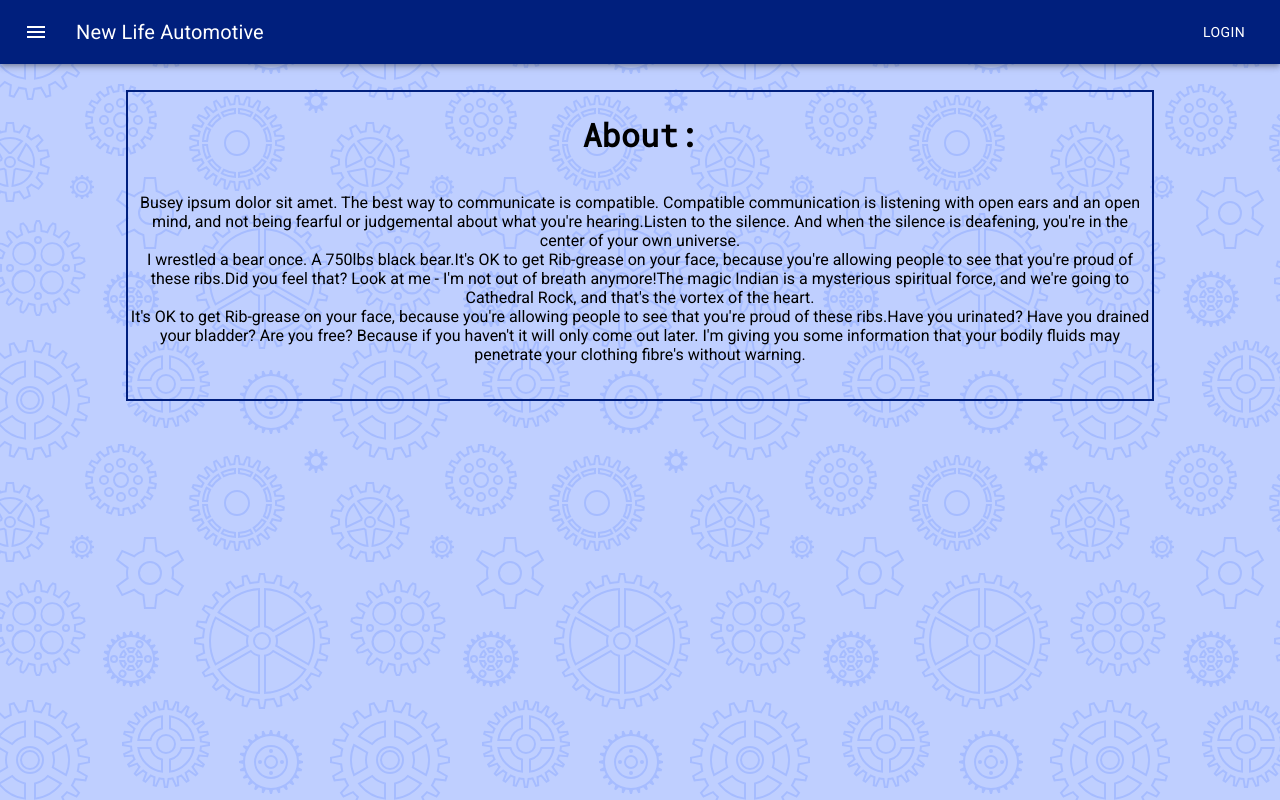
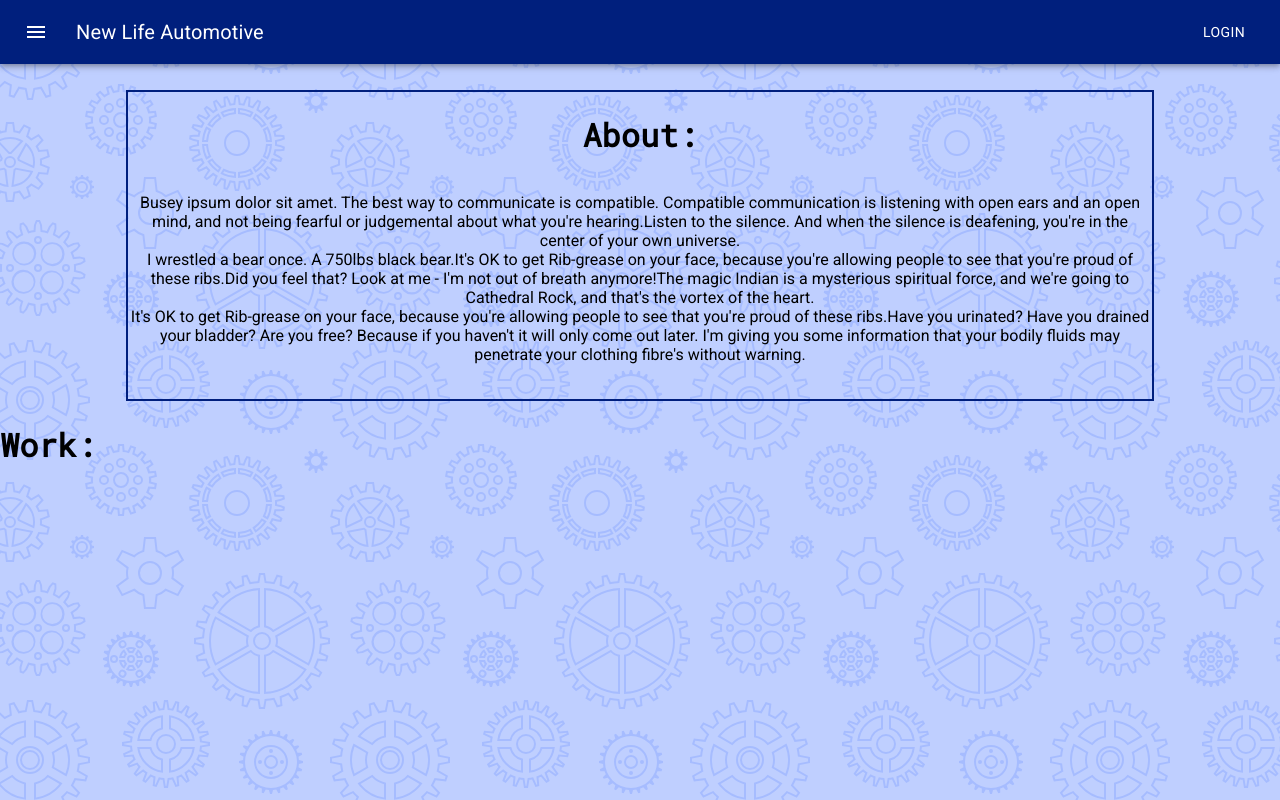
Before and after one commit to alihernandez/newLifeAuto, a React (Create React App) app in the folder frontend/: page / in a window 1280 px wide. Built offline with nearby package versions, Linux system fonts and the light colour scheme.

Commit message:
does it even need to be in react

```diff
--- a/frontend/src/App.js
+++ b/frontend/src/App.js
@@ -1,13 +1,15 @@
 import './App.css';
 import NavBar from './components/Nav.js';
 import About from './components/About';
+import Work from './components/PreviousWork';
+import Footer from './components/Footer';
 
 function App() {
   return (
     <div className='app'>
       <NavBar id="nav" />
       <About />
-
+      <Work />
     </div>
   );
 }
--- a/frontend/src/components/Footer.js
+++ b/frontend/src/components/Footer.js
@@ -0,0 +1,7 @@
+export default function Footer() {
+    return (
+        <div>
+            Footer
+        </div>
+    )
+}
--- a/frontend/src/components/PreviousWork.js
+++ b/frontend/src/components/PreviousWork.js
@@ -0,0 +1,7 @@
+export default function Work() {
+    return (
+        <div>
+            <h1>Work:</h1>
+        </div>
+    )
+}
```
